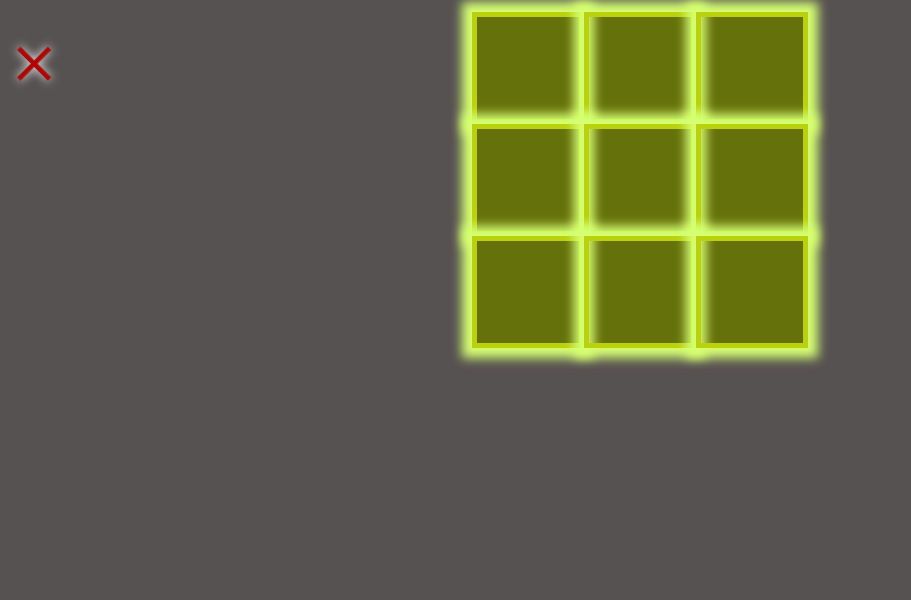
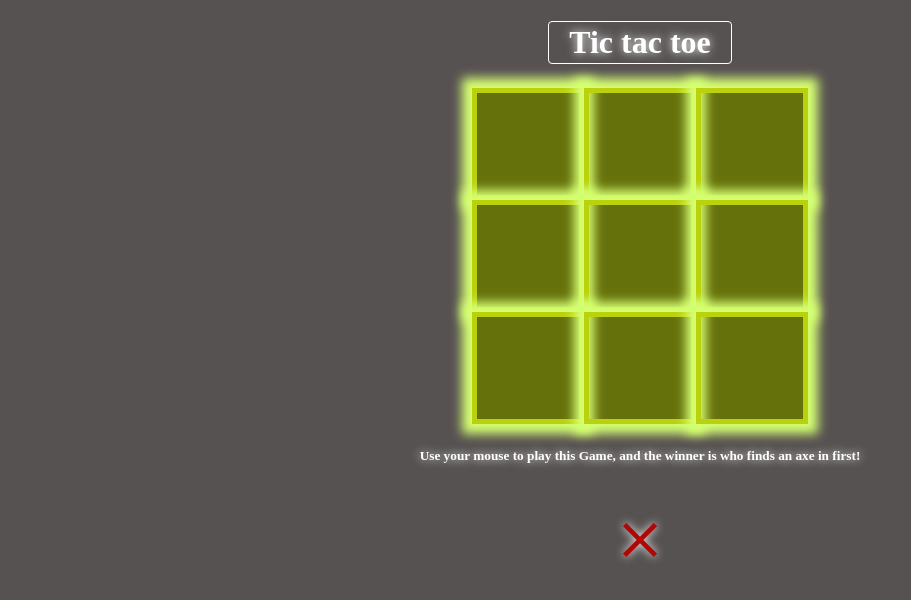
Before and after one commit to selestinohajaniaina/tictactoe, a plain HTML site: page index.html in a window 1280 px wide. Shown: the whole page, without its empty margins (0-911 px from the left). Drawn offline with Linux system fonts and the light colour scheme.

Commit message:
modifier css

```diff
--- a/index.html
+++ b/index.html
@@ -1,22 +1,45 @@
 <!DOCTYPE html>
 <html lang="en">
   <head>
-    <meta charset="UTF-8">
-    <meta http-equiv="X-UA-Compatible" content="IE=edge">
-    <meta name="viewport" content="width=device-width, initial-scale=1.0">
+    <meta charset="UTF-8" />
+    <meta http-equiv="X-UA-Compatible" content="IE=edge" />
+    <meta name="viewport" content="width=device-width, initial-scale=1.0" />
     <script src="src/jquery-3.6.1.js"></script>
     <script src="src/script.js"></script>
-    <link rel="stylesheet" href="src/style.css">
+    <link rel="stylesheet" href="src/style.css" />
     <title>TIC TAC TOE</title>
   </head>
   <body>
-    <div class="icon"><p  style='color:#b00606'>+</p></div>
+    <div class="title">
+      <center><h1>Tic tac toe</h1></center>
+    </div>
     <div class="contener">
       <table border="1" cellspacing="0">
-            <tr><td class="case"></td><td class="case"></td><td class="case"></td></tr>
-            <tr><td class="case"></td><td class="case"></td><td class="case"></td></tr>
-            <tr><td class="case"></td><td class="case"></td><td class="case"></td></tr>
+        <tr>
+          <td class="case"></td>
+          <td class="case"></td>
+          <td class="case"></td>
+        </tr>
+        <tr>
+          <td class="case"></td>
+          <td class="case"></td>
+          <td class="case"></td>
+        </tr>
+        <tr>
+          <td class="case"></td>
+          <td class="case"></td>
+          <td class="case"></td>
+        </tr>
       </table>
+    </div>
+    <div class="description">
+      <center>
+        <h5>
+          Use your mouse to play this Game, and the winner is who finds an axe
+          in first!
+        </h5>
+        <div class="icon"><p style="color: #b00606">+</p></div>
+      </center>
     </div>
   </body>
 </html>
--- a/src/script.js
+++ b/src/script.js
@@ -39,7 +39,7 @@ $(document).ready(function(){
             if(response=="000" || response=="111"){
                 setTimeout(()=>{
                     let signe=response=="000"?'x':'0';
-                    alert(' La partie est terminé! \n Gagné est celui qui port le "'+signe+'"');
+                    alert(` La partie est terminé! \n Gagné est celui qui port le ${signe}`);
                     document.location.href='index.html';
                 },300);
             }
--- a/src/style.css
+++ b/src/style.css
@@ -2,9 +2,16 @@ body {
   background: #575252;
   text-shadow: 0px 0px 10px #ffffff;
 }
+.title h1{
+  color: #fff;
+  width: fit-content;
+  padding: 2px 20px;
+  border: #fff solid 1px;
+  border-radius: 4px;
+}
 .icon p {
   width: fit-content;
-  position: fixed;
+  /* position: fixed; */
 }
 .contener {
   border: 1px solid red;
@@ -57,3 +64,6 @@ p {
   margin: 0;
   cursor: default;
 }
+.description h5{
+  color: #fff;
+}
```
Lines whose indentation alone changed are shown as unchanged.
